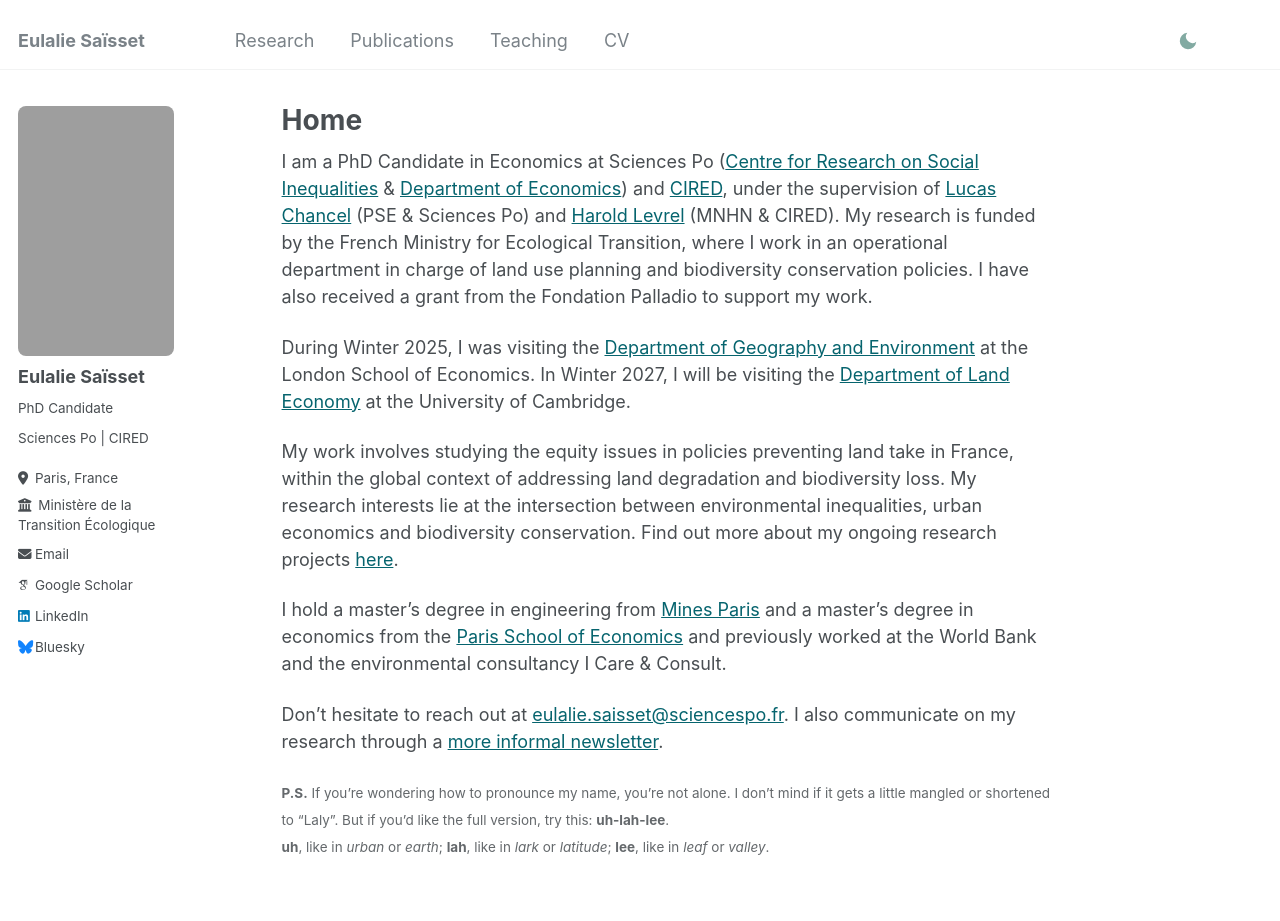
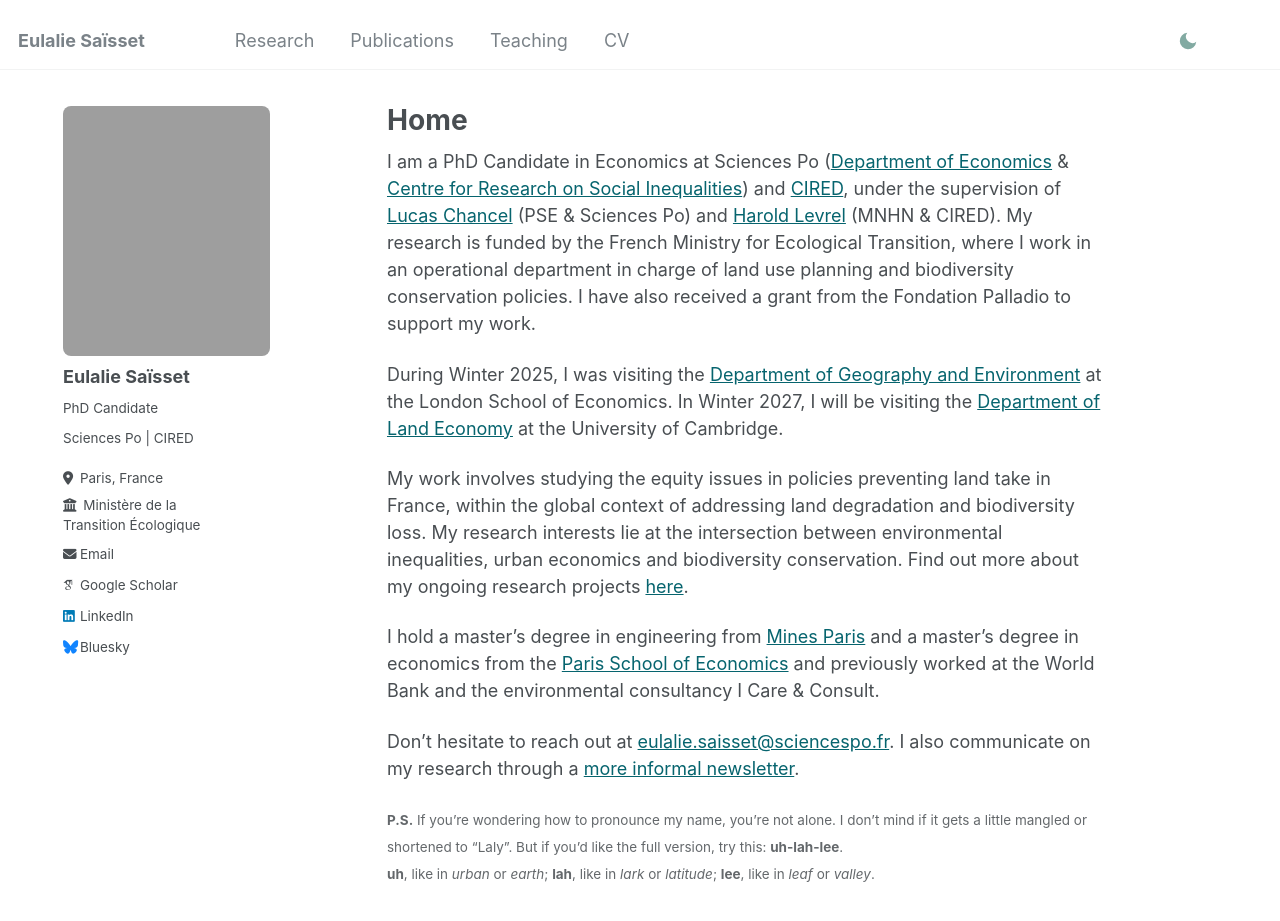
Before and after one commit to eulaliesaisset/eulaliesaisset.github.io, a Jekyll site: the page built from _pages/about.md, in a window 1280 px wide and 1099 px high. Shown: the top 921 px of the window. Built offline with Jekyll 4.4.1, drawn with Linux system fonts in a browser that asks for light colours; some web fonts are replaced.

Commit message:
Widen sidebar, add left padding, reorder Sciences Po affiliations
Co-Authored-By: Claude Sonnet 5.5 <noreply@anthropic.com>

```diff
--- a/_pages/about.md
+++ b/_pages/about.md
@@ -7,7 +7,7 @@ redirect_from:
   - /about.html
 ---
 
-I am a PhD Candidate in Economics at Sciences Po ([Centre for Research on Social Inequalities](https://www.sciencespo.fr/osc/en.html) & [Department of Economics](https://www.sciencespo.fr/department-economics/)) and [CIRED](https://www.centre-cired.fr/), under the supervision of [Lucas Chancel](https://lucaschancel.com/) (PSE & Sciences Po) and [Harold Levrel](https://cesco.mnhn.fr/fr/annuaire/harold-levrel-6495) (MNHN & CIRED). My research is funded by the French Ministry for Ecological Transition, where I work in an operational department in charge of land use planning and biodiversity conservation policies. I have also received a grant from the Fondation Palladio to support my work.
+I am a PhD Candidate in Economics at Sciences Po ([Department of Economics](https://www.sciencespo.fr/department-economics/) & [Centre for Research on Social Inequalities](https://www.sciencespo.fr/osc/en.html)) and [CIRED](https://www.centre-cired.fr/), under the supervision of [Lucas Chancel](https://lucaschancel.com/) (PSE & Sciences Po) and [Harold Levrel](https://cesco.mnhn.fr/fr/annuaire/harold-levrel-6495) (MNHN & CIRED). My research is funded by the French Ministry for Ecological Transition, where I work in an operational department in charge of land use planning and biodiversity conservation policies. I have also received a grant from the Fondation Palladio to support my work.
 
 During Winter 2025, I was visiting the [Department of Geography and Environment](https://www.lse.ac.uk/geography-and-environment) at the London School of Economics. In Winter 2027, I will be visiting the [Department of Land Economy](https://www.landecon.cam.ac.uk/) at the University of Cambridge.
 
--- a/_sass/_page.scss
+++ b/_sass/_page.scss
@@ -18,9 +18,9 @@
 
 .page {
   @include breakpoint($large) {
-    @include span(10 of 12 last);
+    @include span(9 of 12 last);
     @include prefix(0.5 of 12);
-    @include suffix(2 of 12);
+    @include suffix(1.5 of 12);
   }
 
   .page__inner-wrap {
--- a/_sass/_sidebar.scss
+++ b/_sass/_sidebar.scss
@@ -21,7 +21,8 @@
   }
 
   @include breakpoint($large) {
-    @include span(2 of 12);
+    @include span(3 of 12);
+    padding-left: 2.5em;
     opacity: 1;
     -webkit-transition: opacity 0.2s ease-in-out;
             transition: opacity 0.2s ease-in-out;
@@ -32,7 +33,7 @@
   }
 
   @include breakpoint($x-large) {
-    max-width: $sidebar-link-max-width;
+    max-width: $sidebar-link-max-width + 80px;
     padding-right: 0;
   }
 
```
